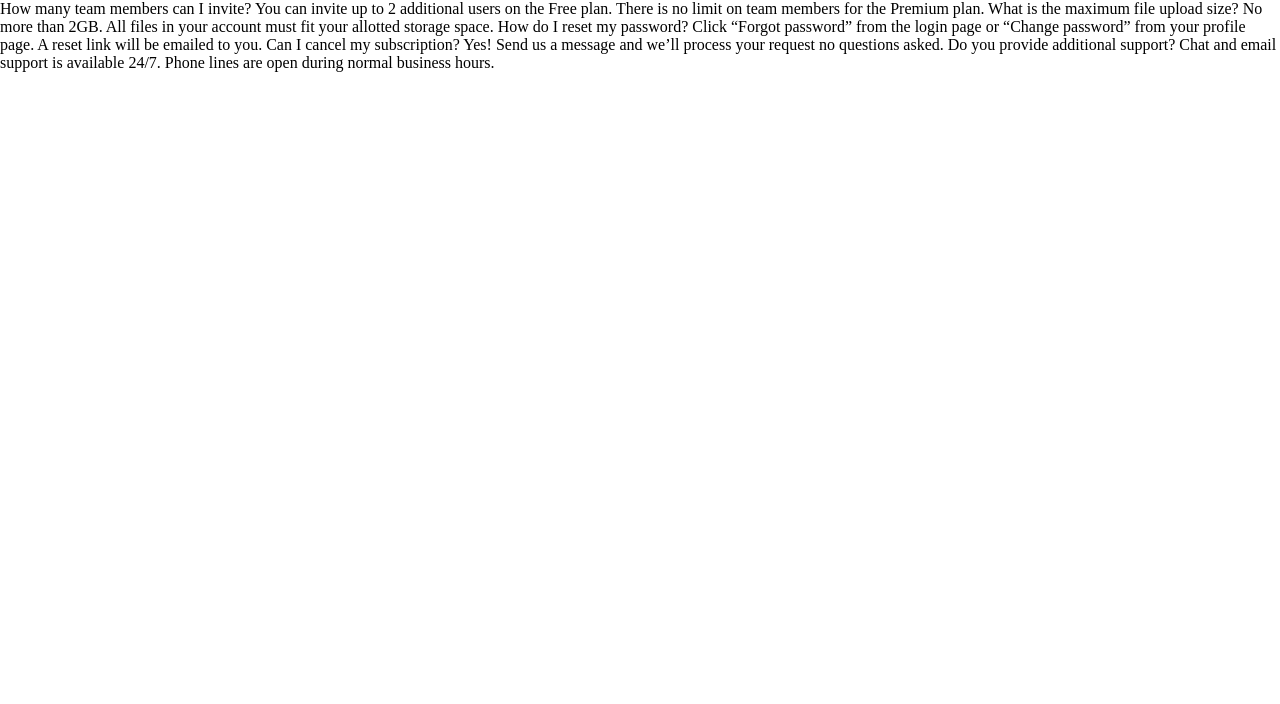
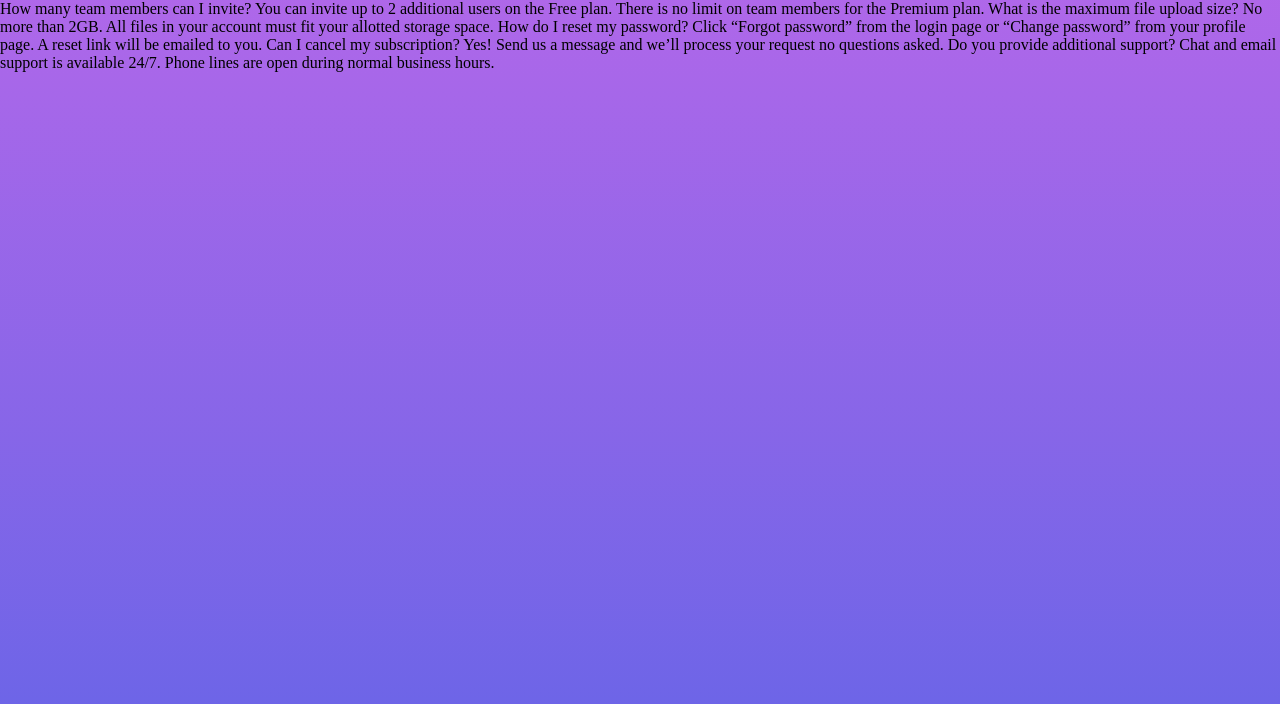
Before and after one commit to nkriedner/faq-accordion-card-challenge, a plain HTML site: page index.html in a window 1280 px wide. Drawn offline with Linux system fonts and the light colour scheme.

Commit message:
Style bodys background gradient

```diff
--- a/styles.css
+++ b/styles.css
@@ -1,5 +1,11 @@
+/* CSS RESET */
 * {
     padding: 0;
     margin: 0;
     box-sizing: border-box;
 }
+
+body {
+    height: 100vh;
+    background: linear-gradient(to bottom, hsl(273, 75%, 66%), hsl(240, 73%, 65%));
+}
```
Also changed, not shown: design/desktop-design.jpg.
